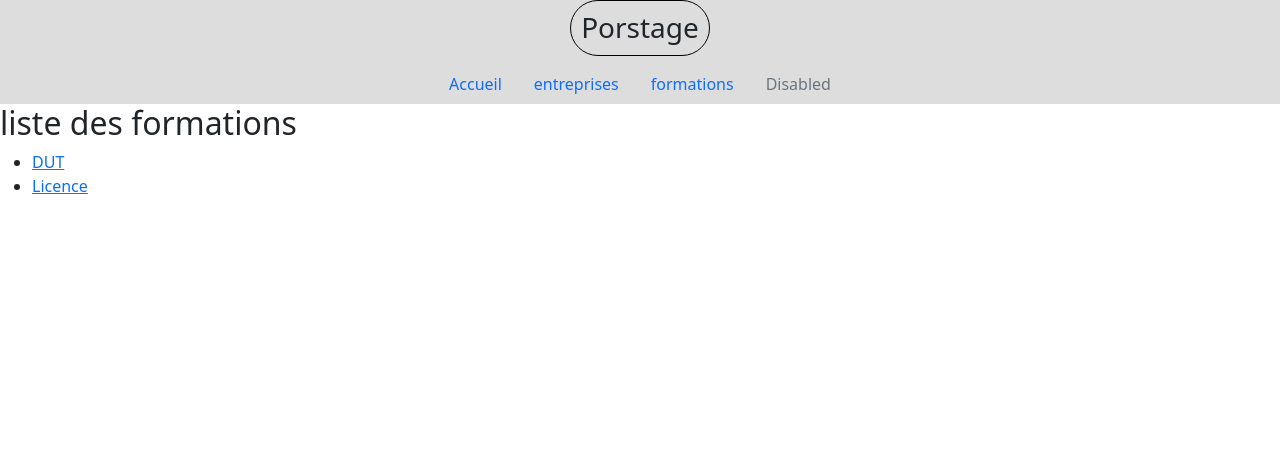
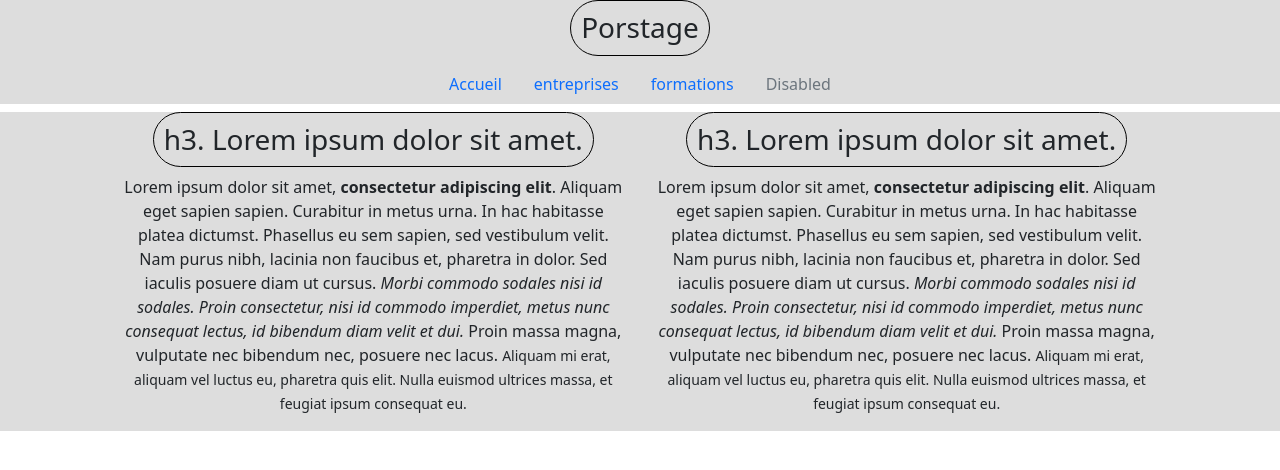
Before and after one commit to aurelienVtl/Porstage, a Symfony app: template templates/pro_stage/pageDetailsStage.htm.twig in a window 1280 px wide. Shown: the top 470 px of the page. Run offline with Twig, Linux system fonts and the light colour scheme; the template is opened without the code that fills it, so the values that code supplies are empty; some libraries are stand-ins or nearby versions.

Commit message:
page detail stage

```diff
--- a/templates/pro_stage/index.html.twig
+++ b/templates/pro_stage/index.html.twig
@@ -53,8 +53,8 @@
 							</td>
 							<td>
 								{% for uneFormation in stage.formations %}
-									{{uneFormation.nom}}
-									{% if
+									{{uneFormation.nom}} /
+
 								{% endfor %}
 							</td>
 							<td>
--- a/templates/pro_stage/pageDetailsStage.htm.twig
+++ b/templates/pro_stage/pageDetailsStage.htm.twig
@@ -1,13 +1,29 @@
 {% extends 'base.html.twig' %}
 {% block contenu %}
-<h2> liste des formations </h2>
-	<ul>
-		<li>
-			<a href="{{path('pro_stage_formations')}}"> DUT </a>
-		</li>
-		<li>
-			<a href="{{path('pro_stage_formations')}}"> Licence </a>
-		</li>
-	</ul>
+<h2> {{ stage}} </h2>
+	<div class="container-fluid">
+	<div class="row">
+		<div class="col-md-1">
+		</div>
+		<div class="col-md-5">
+			<h3>
+				h3. Lorem ipsum dolor sit amet.
+			</h3>
+			<p>
+				Lorem ipsum dolor sit amet, <strong>consectetur adipiscing elit</strong>. Aliquam eget sapien sapien. Curabitur in metus urna. In hac habitasse platea dictumst. Phasellus eu sem sapien, sed vestibulum velit. Nam purus nibh, lacinia non faucibus et, pharetra in dolor. Sed iaculis posuere diam ut cursus. <em>Morbi commodo sodales nisi id sodales. Proin consectetur, nisi id commodo imperdiet, metus nunc consequat lectus, id bibendum diam velit et dui.</em> Proin massa magna, vulputate nec bibendum nec, posuere nec lacus. <small>Aliquam mi erat, aliquam vel luctus eu, pharetra quis elit. Nulla euismod ultrices massa, et feugiat ipsum consequat eu.</small>
+			</p>
+		</div>
+		<div class="col-md-5">
+			<h3>
+				h3. Lorem ipsum dolor sit amet.
+			</h3>
+			<p>
+				Lorem ipsum dolor sit amet, <strong>consectetur adipiscing elit</strong>. Aliquam eget sapien sapien. Curabitur in metus urna. In hac habitasse platea dictumst. Phasellus eu sem sapien, sed vestibulum velit. Nam purus nibh, lacinia non faucibus et, pharetra in dolor. Sed iaculis posuere diam ut cursus. <em>Morbi commodo sodales nisi id sodales. Proin consectetur, nisi id commodo imperdiet, metus nunc consequat lectus, id bibendum diam velit et dui.</em> Proin massa magna, vulputate nec bibendum nec, posuere nec lacus. <small>Aliquam mi erat, aliquam vel luctus eu, pharetra quis elit. Nulla euismod ultrices massa, et feugiat ipsum consequat eu.</small>
+			</p>
+		</div>
+		<div class="col-md-1">
+		</div>
+	</div>
+</div>
 
 {% endblock %}
```
